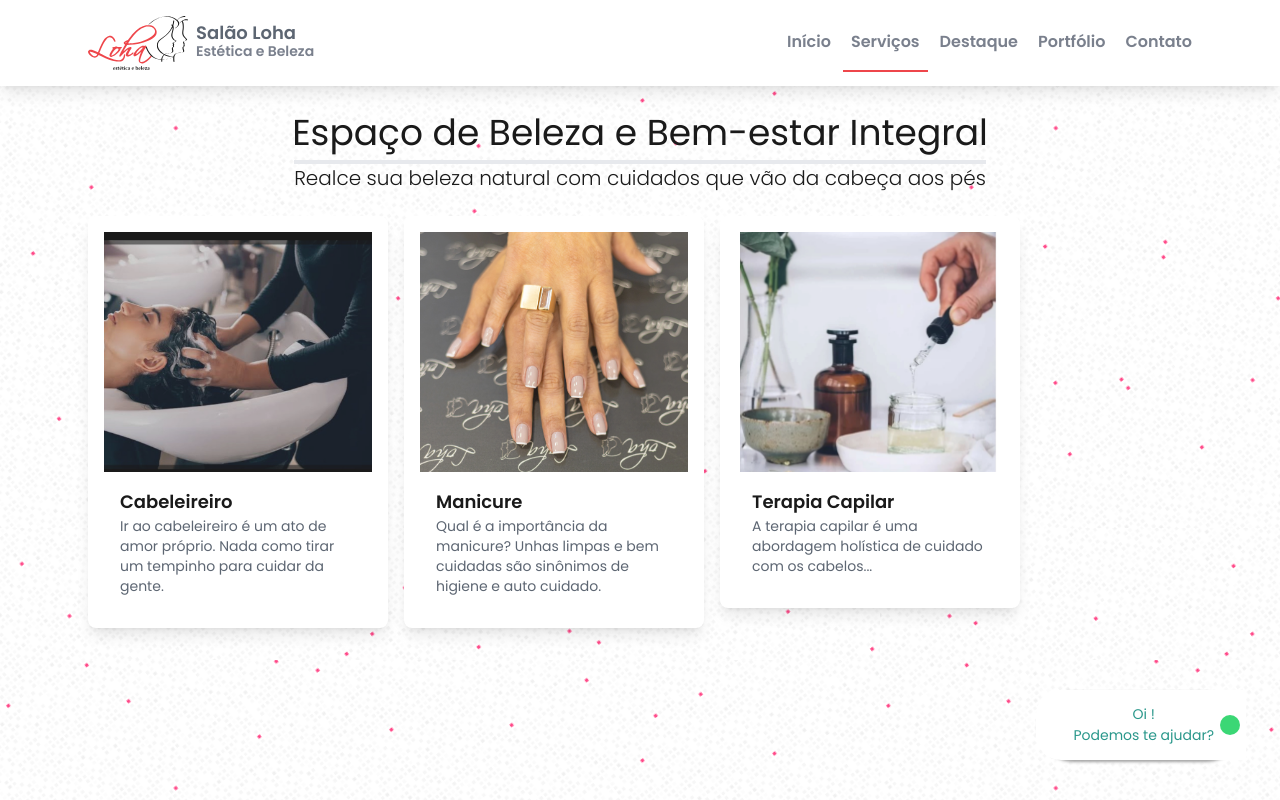
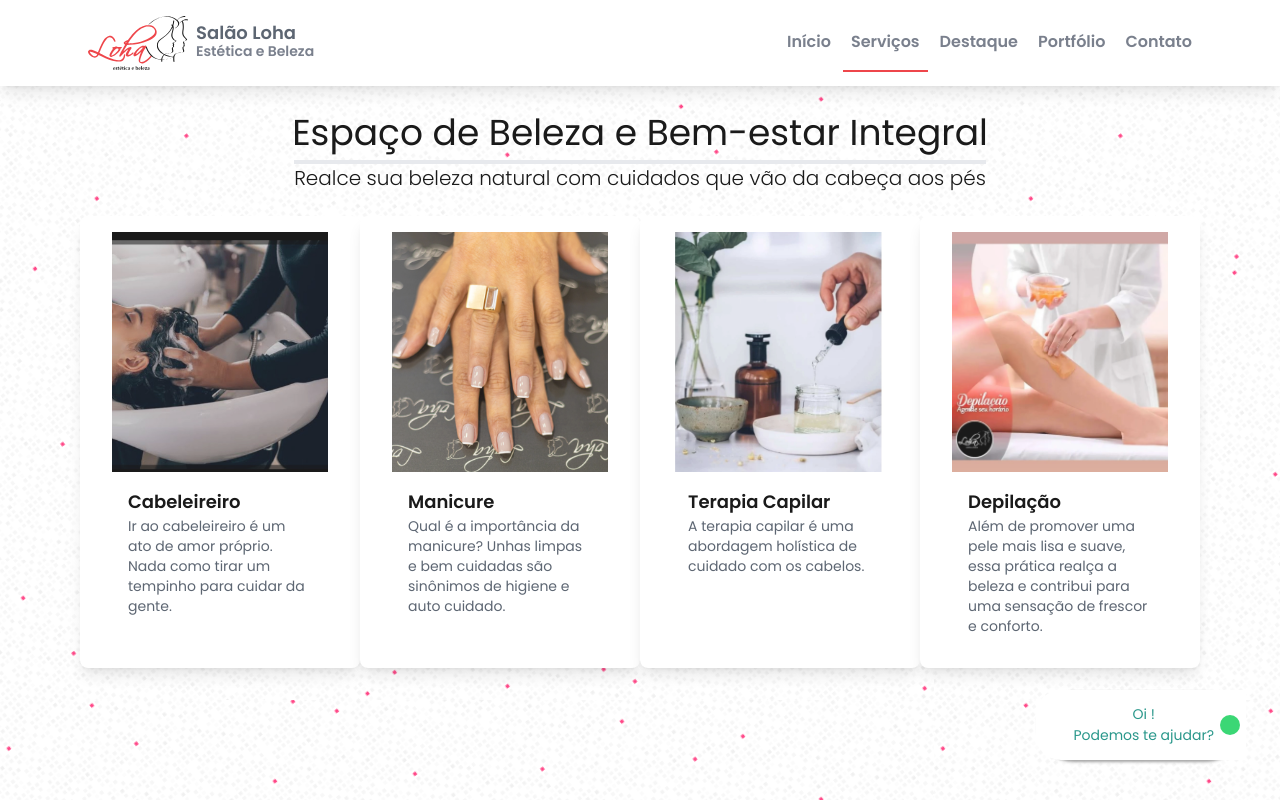
Before and after one commit to wbrunovieira/SalaoLohaNextJSGsapThreejs, a Next.js app: page /servicos in a window 1280 px wide. Built offline with nearby package versions, Linux system fonts and the light colour scheme; some icons are missing.

Commit message:
added depilacao card in servicos

```diff
--- a/src/components/ServicosComp.tsx
+++ b/src/components/ServicosComp.tsx
@@ -28,9 +28,16 @@ const ServicosComp: React.FC = () => {
     {
       title: 'Terapia Capilar',
       description:
-        'A terapia capilar é uma abordagem holística de cuidado com os cabelos...',
+        'A terapia capilar é uma abordagem holística de cuidado com os cabelos.',
       image: '/img/produto3.jpg',
       alt: 'Imagem 3',
+    },
+    {
+      title: 'Depilação',
+      description:
+        'Além de promover uma pele mais lisa e suave, essa prática realça a beleza e contribui para uma sensação de frescor e conforto.',
+      image: '/img/produto4.jpg',
+      alt: 'Imagem 4',
     },
   ];
 
@@ -142,8 +149,11 @@ const ServicosComp: React.FC = () => {
 
         <div className='cards-container flex'>
           {cardData.map((card, index) => (
-            <div key={index} className='px-2 mb-4 z-20'>
-              <div className='card card-tilt bg-white shadow-lg rounded-lg overflow-hidden p-4 w-72'>
+            <div
+              key={index}
+              className='px-8 mb-4 card card-tilt bg-white shadow-lg rounded-lg overflow-hidden p-4 w-72'
+            >
+              {/* <div className='card card-tilt bg-white shadow-lg rounded-lg overflow-hidden p-4 w-72'> */}
               <Image
                 src={card.image}
                 alt={card.alt}
@@ -159,7 +169,7 @@ const ServicosComp: React.FC = () => {
                   {card.description}
                 </p>
               </div>
-              </div>
+              {/* </div> */}
             </div>
           ))}
         </div>
```
Also changed, not shown: public/img/produto4.jpg (added). Lines whose indentation alone changed are shown as unchanged.
